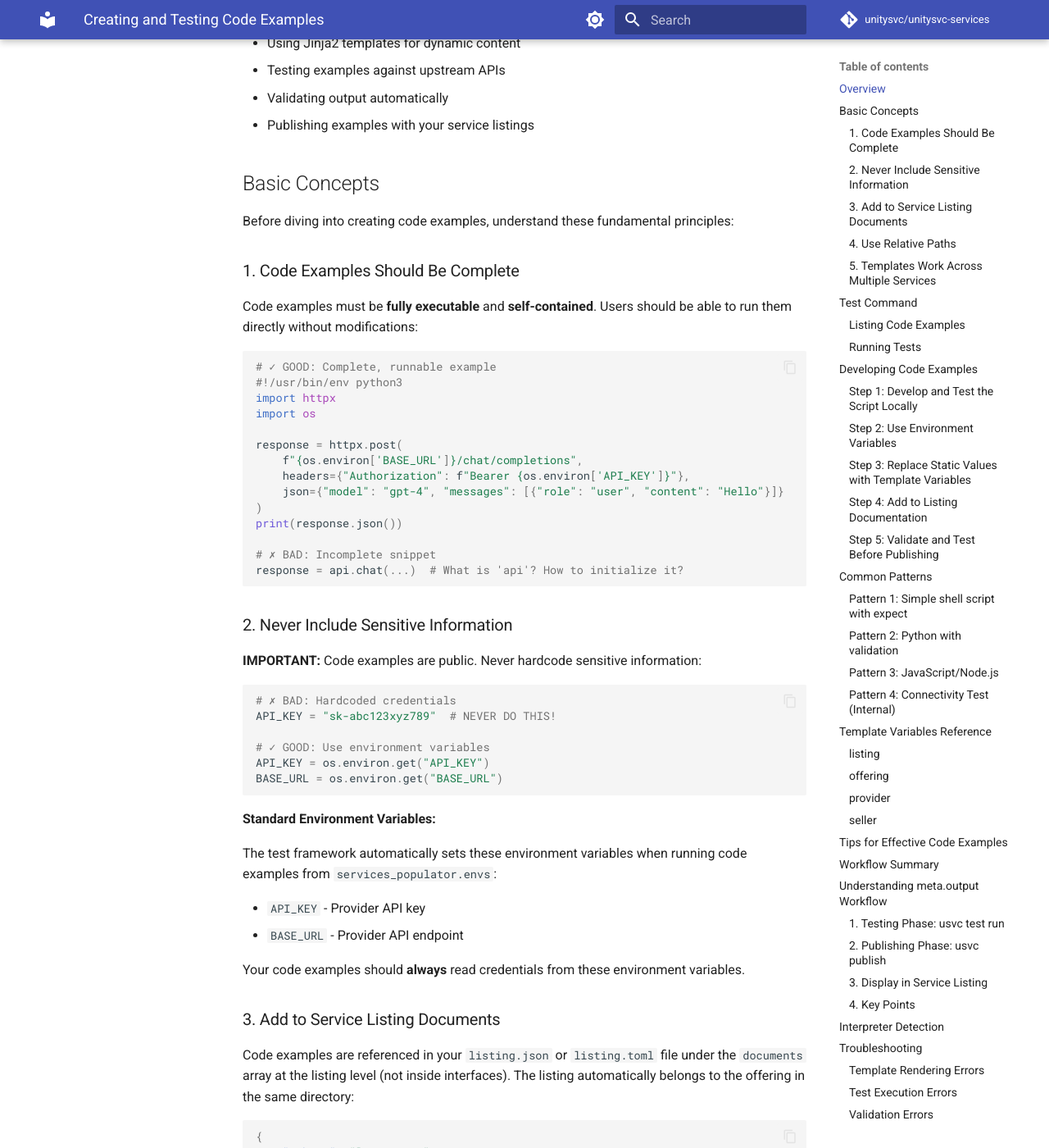
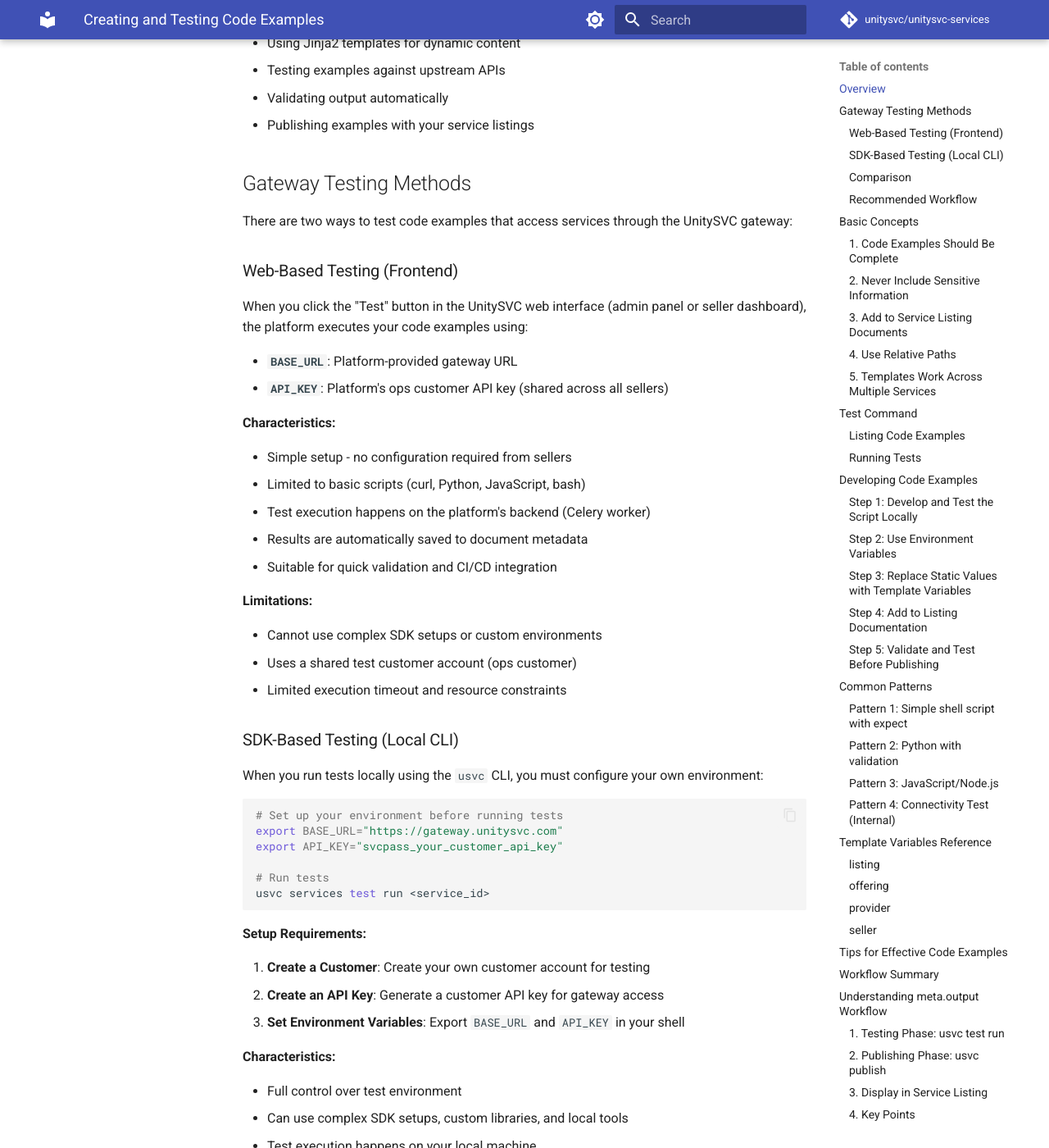
Before and after one commit to unitysvc/unitysvc-services, an MkDocs documentation site: the page built from docs/code-examples.md, in a window 1280 px wide and 1400 px high, scrolled down 431 px. Shown: the whole window at 82% size. Built offline with MkDocs 1.6.1 and Material for MkDocs 9.7.7, drawn with Linux system fonts in a browser that asks for light colours; comment, search, counter and statistics services are not loaded; some of the changed text lies outside the part shown.

````diff
--- a/docs/code-examples.md
+++ b/docs/code-examples.md
@@ -11,6 +11,83 @@ Code examples help users understand how to interact with your services. The Unit
 -   Testing examples against upstream APIs
 -   Validating output automatically
 -   Publishing examples with your service listings
+
+## Gateway Testing Methods
+
+There are two ways to test code examples that access services through the UnitySVC gateway:
+
+### Web-Based Testing (Frontend)
+
+When you click the "Test" button in the UnitySVC web interface (admin panel or seller dashboard), the platform executes your code examples using:
+
+-   **`BASE_URL`**: Platform-provided gateway URL
+-   **`API_KEY`**: Platform's ops customer API key (shared across all sellers)
+
+**Characteristics:**
+
+-   Simple setup - no configuration required from sellers
+-   Limited to basic scripts (curl, Python, JavaScript, bash)
+-   Test execution happens on the platform's backend (Celery worker)
+-   Results are automatically saved to document metadata
+-   Suitable for quick validation and CI/CD integration
+
+**Limitations:**
+
+-   Cannot use complex SDK setups or custom environments
+-   Uses a shared test customer account (ops customer)
+-   Limited execution timeout and resource constraints
+
+### SDK-Based Testing (Local CLI)
+
+When you run tests locally using the `usvc` CLI, you must configure your own environment:
+
+```bash
+# Set up your environment before running tests
+export BASE_URL="https://gateway.unitysvc.com"
+export API_KEY="svcpass_your_customer_api_key"
+
+# Run tests
+usvc services test run <service_id>
+```
+
+**Setup Requirements:**
+
+1. **Create a Customer**: Create your own customer account for testing
+2. **Create an API Key**: Generate a customer API key for gateway access
+3. **Set Environment Variables**: Export `BASE_URL` and `API_KEY` in your shell
+
+**Characteristics:**
+
+-   Full control over test environment
+-   Can use complex SDK setups, custom libraries, and local tools
+-   Test execution happens on your local machine
+-   Results are submitted back to the platform
+-   Suitable for development, debugging, and advanced testing scenarios
+
+**Benefits:**
+
+-   Use your own customer account for isolated testing
+-   No shared resource constraints
+-   Full access to local debugging tools
+-   Can test with different API keys and configurations
+
+### Comparison
+
+| Feature | Web-Based | SDK-Based (Local) |
+|---------|-----------|-------------------|
+| Setup | None required | Requires customer + API key |
+| `BASE_URL` | Platform-provided | Seller-configured |
+| `API_KEY` | Platform ops customer | Seller's own customer |
+| Execution | Backend (Celery) | Local machine |
+| Script Types | Simple (curl, Python, JS) | Any (including complex SDKs) |
+| Debugging | Limited | Full local access |
+| Use Case | Quick validation | Development & advanced testing |
+
+### Recommended Workflow
+
+1. **Development**: Use SDK-based local testing for iterative development
+2. **Validation**: Use web-based testing for final validation before publishing
+3. **CI/CD**: Either method works; web-based is simpler, SDK-based offers more control
 
 ## Basic Concepts
 
--- a/pyproject.toml
+++ b/pyproject.toml
@@ -4,7 +4,7 @@ build-backend = "setuptools.build_meta"
 
 [project]
 name = "unitysvc-services"
-version = "0.2.21"
+version = "0.2.22"
 description = "SDK for digital service providers on UnitySVC"
 readme = "README.md"
 authors = [{ name = "Bo Peng", email = "bo.peng@unitysvc.com" }]
````
Also changed, not shown: docs/cli-reference.md (+33 -4 lines), 4 other files.
